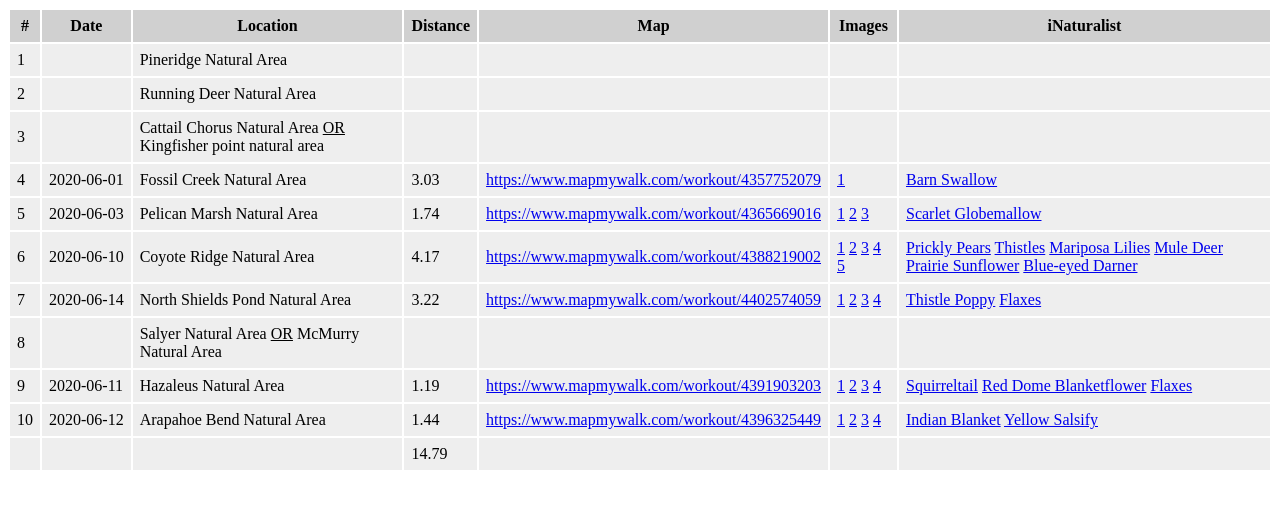
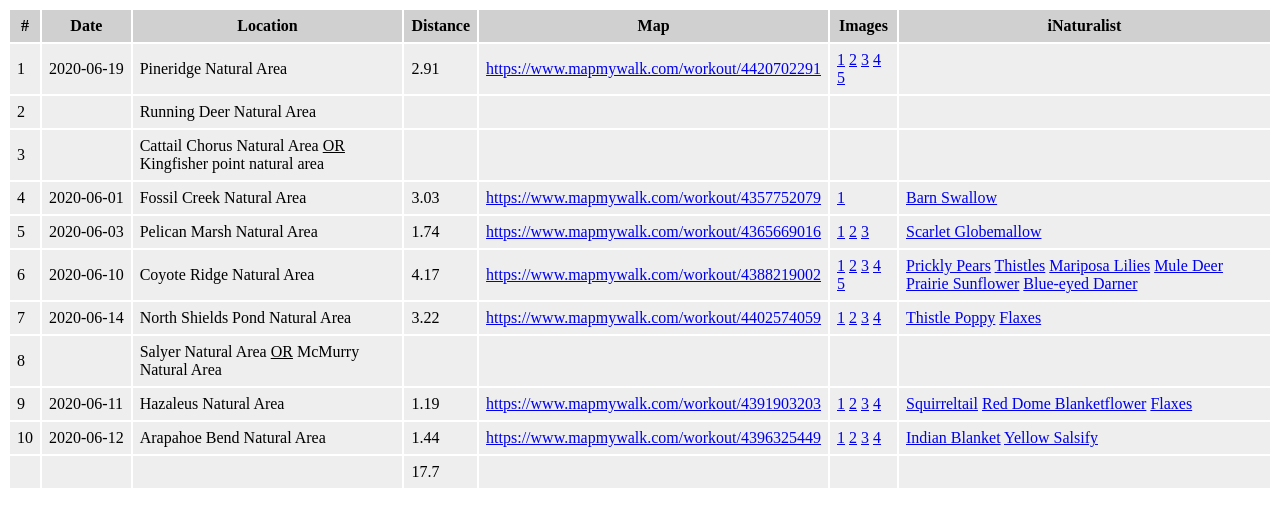
Before and after one commit to fcrwx/ExploreFortCollins, a plain HTML site: page index.html in a window 1280 px wide. Drawn offline with Linux system fonts and the light colour scheme.

Commit message:
Pineridge

```diff
--- a/index.html
+++ b/index.html
@@ -21,11 +21,17 @@
     <tbody>
     <tr>
         <td>1</td>
-        <td class="date"></td>
+        <td class="date">2020-06-19</td>
         <td>Pineridge Natural Area</td>
-        <td></td>
-        <td><a href=""></a></td>
-        <td></td>
+        <td>2.91</td>
+        <td><a href="https://www.mapmywalk.com/workout/4420702291">https://www.mapmywalk.com/workout/4420702291</a></td>
+        <td>
+            <a href="images/IMG_0785.jpeg">1</a>
+            <a href="images/IMG_0787.jpeg">2</a>
+            <a href="images/IMG_0790.jpeg">3</a>
+            <a href="images/IMG_0793.jpeg">4</a>
+            <a href="images/IMG_0794.jpeg">5</a>
+        </td>
         <td></td>
     </tr>
     <tr>
@@ -162,7 +168,7 @@
         <td></td>
         <td></td>
         <td></td>
-        <td>14.79</td>
+        <td>17.7</td>
         <td></td>
         <td></td>
         <td></td>
```
Also changed, not shown: 5 other files.
